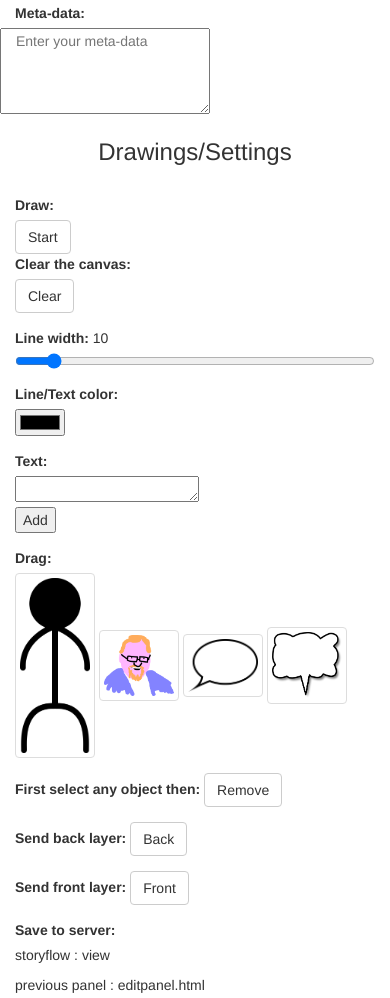
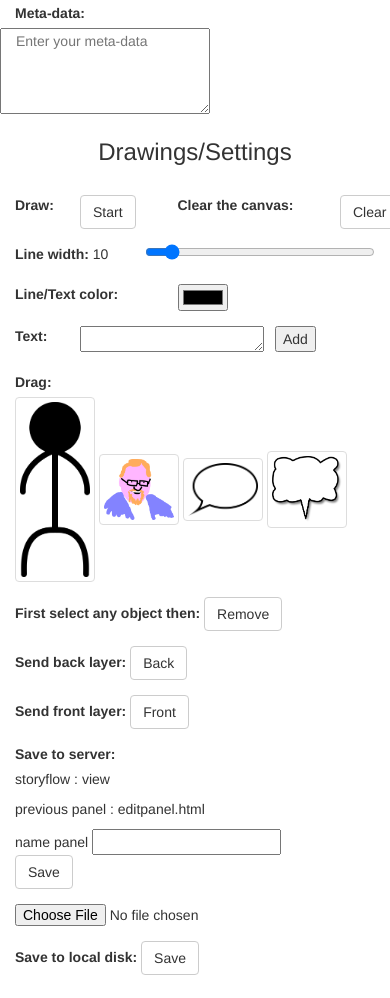
Before and after one commit to Robinss2014/ComicGit, a website: page view/editpanel.html in a window 390 px wide. Shown: the part 793-1791 px from the top of the page. Drawn offline with Linux system fonts and the light colour scheme.

```diff
--- a/view/editpanel.html
+++ b/view/editpanel.html
@@ -23,9 +23,7 @@
       <header class="header">
 	<div class="container text-center bottomShadow">
 	  <div class="row">
-	    <div class="col-xs-12">
 	      <h1>Edit Panel</h1>
-	    </div>
 	  </div>
 	  <div class="row">
 	    <div class="col-xs-5 col-xs-offset-1">
@@ -55,61 +53,61 @@
 	      <div id="meta-data-container" class="row">
 	      <br>
 	      <br>
-	      	<div class="col-md-2 col-md-offset-1">
+	      	<div class="col-md-2 col-md-offset-1 col-sm-2">
 				<label for="meta-data">Meta-data:</label>
 			</div>
-			<textarea class="col-md-8" id="meta-data" rows="4" placeholder="Enter your meta-data"></textarea>
+			<textarea class="col-md-8 col-sm-8" id="meta-data" rows="4" placeholder="Enter your meta-data"></textarea>
 	      </div>
 	    </div>
 	    <!-- Right Column -->
-	    <div class="col-md-4">
+	    <div class="col-md-4 col-sm-4">
 	      <h3 class="text-center"> Drawings/Settings</h3>
 	      <br>
 	      <div class="form-group">
 		<div class="row">
-		  <div class="col-sm-2">
+		  <div class="col-sm-2 col-xs-2">
 		    <label for="draw">Draw:</label>
 		  </div>
-		  <div class="col-sm-3">
+		  <div class="col-sm-3 col-xs-3">
 		    <button class="btn btn-default" id="draw">Start</button>
 		  </div>
-		  <div class="col-sm-5 col-offset-sm-2">
+		  <div class="col-sm-5 col-offset-sm-2 col-xs-5">
 		    <label for="clear-canvas">Clear the canvas: </label>
 		  </div>
-		  <div class="col-sm-2">
+		  <div class="col-sm-2 col-xs-2">
 		    <button class="btn btn-default" id="clear-canvas">Clear</button>
 		  </div>
 		</div>
 	      </div>
 	      <div class="form-group">
 		<div class="row">
-		  <div class="col-sm-4">
+		  <div class="col-sm-4 col-xs-4">
 		    <label for="drawing-line-width">Line width:</label><span class="info"> 10 </span>
 		  </div>
-		  <div class="col-sm-8">
+		  <div class="col-sm-8 col-xs-8">
 		    <input type="range" value="10" min="1" maxcdn="50" id="drawing-line-width">
 		  </div>
 		</div>
 	      </div>
 	      <div class="form-group">
 		<div class="row">
-		  <div class="col-sm-5 col-offset-sm-1">
+		  <div class="col-sm-5 col-offset-sm-1 col-xs-5">
 		    <label for="drawing-line-color">Line/Text color:</label>
 		  </div>
-		  <div class="col-sm-6">
+		  <div class="col-sm-6 col-xs-6">
 		    <input type="color" id="drawing-line-color">
 		  </div>
 		</div>
 	      </div>
 	      <div class="form-group">
 		<div class="row">
-		  <div class="col-sm-2">
+		  <div class="col-sm-2 col-xs-2">
 		    <label for="create-text-obj">Text:</label>
 		  </div>
-		  <div class="col-sm-6 col-offset-sm-1">
+		  <div class="col-sm-6 col-offset-sm-1 col-xs-6">
 		    <textarea id="text-input" rows="1" ></textarea>
 		  </div>
-		  <div class="col-sm-2 col-offset-sm-1">
+		  <div class="col-sm-2 col-offset-sm-1 col-xs-2">
 		    <button id="create-text-obj">Add</button>
 		  </div>
 		</div>
```
Also changed, not shown: js/index.js (added, +11 -0 lines), view/index.html (+3 -32 lines).
